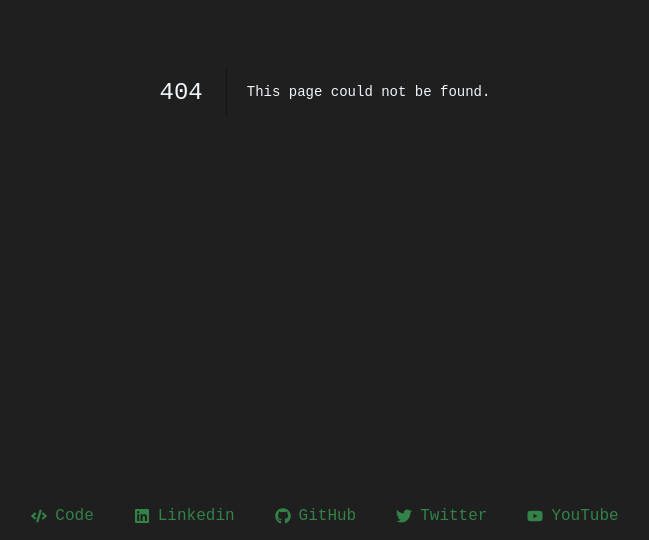
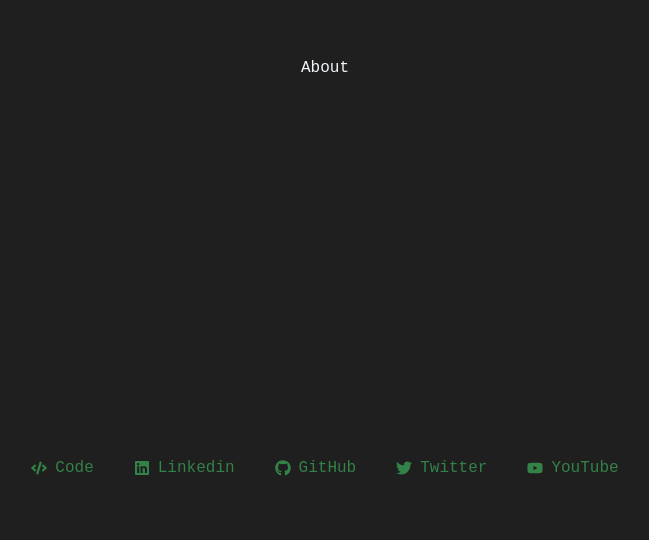
Before and after one commit to igornfaustino/personal-website, a Next.js app: page /about in a window 1280 px wide. Before the commit this address had no page. Shown: the part 308-848 px from the top of the page, without its empty margins (315-964 px from the left). After the commit the page ends 800 px from the top, so only its background shows below. Built offline with nearby package versions, Linux system fonts and the light colour scheme.

Commit message:
feat: create base about page

```diff
--- /dev/null
+++ b/src/app/about/page.tsx
@@ -0,0 +1,7 @@
+export default function AboutPage() {
+  return (
+    <div>
+      <h1>About</h1>
+    </div>
+  )
+}
```
